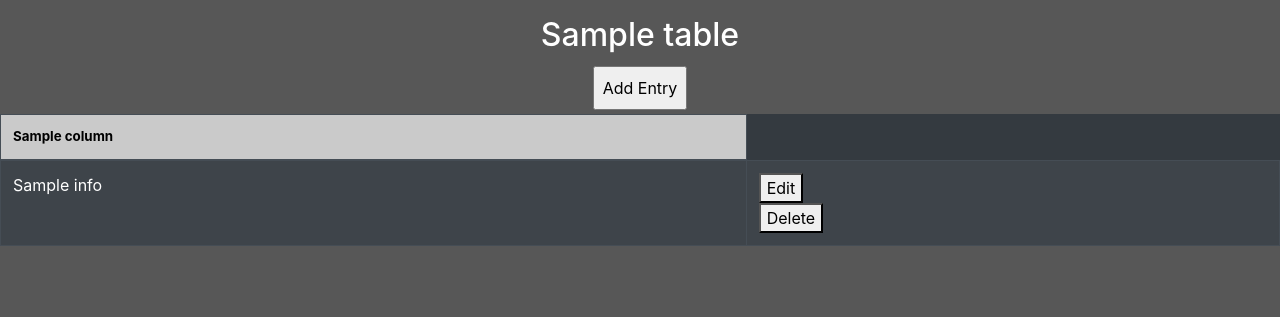
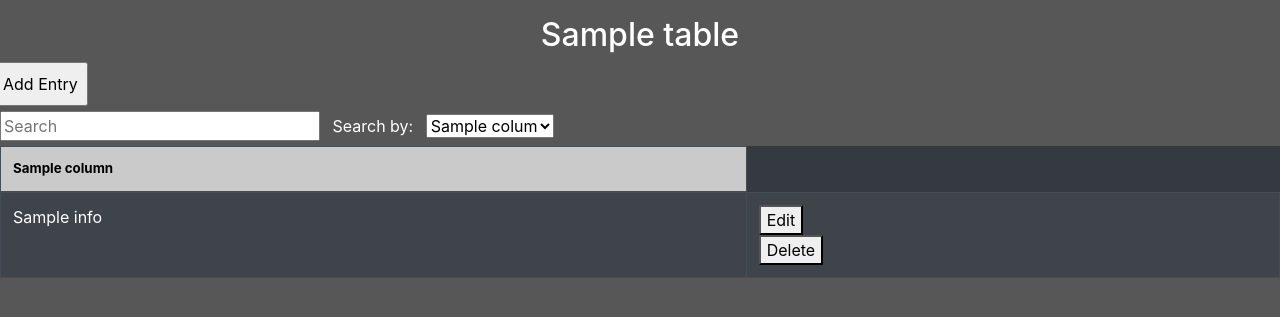
Before and after one commit to lawrencejd1/DeviceManager, a Flask app: template DeviceApp/templates/tablePage.html in a window 1280 px wide. Shown: the part 168-485 px from the top of the page. Run offline with Flask 2, Linux system fonts and the light colour scheme; the template is opened without the code that fills it: most values are stand-ins (such as "Sample title", 1, 10 or a date in 2020); some libraries are stand-ins or nearby versions.

Commit message:
commit on main

```diff
--- a/DeviceApp/app.py
+++ b/DeviceApp/app.py
@@ -58,7 +58,6 @@ def add_page():
 
     for i, column in enumerate(columns, 1):
 
-        print(column)
 
         if(i % 4 == 0 and i > 0):
             row.append(column)
--- a/DeviceApp/helper.py
+++ b/DeviceApp/helper.py
@@ -113,7 +113,7 @@ def add_to_list(columns, values):
 
         c = conn.cursor()
 
-        # c.execute()
+        c.execute(sqlCommand)
 
         conn.commit()
 
--- a/DeviceApp/static/css/index.css
+++ b/DeviceApp/static/css/index.css
@@ -11,8 +11,6 @@ html, body {
     margin-top: 3rem;
     margin-bottom: 1rem;
 }
-
-
 
 .columns {
     background-color: rgb(202, 202, 202);
--- /dev/null
+++ b/DeviceApp/static/javascript/table.js
@@ -0,0 +1,26 @@
+function searchBox() {
+
+    var filterSelect = document.getElementById("filterSelect");
+
+    var filterNum = filterSelect.value;
+
+    // Declare variables
+    var input, filter, table, tr, td, i, txtValue;
+    input = document.getElementById("myInput");
+    filter = input.value.toUpperCase();
+    table = document.getElementById("dataTable");
+    tr = table.getElementsByTagName("tr");
+
+    // Loop through all table rows, and hide those who don't match the search query
+    for (i = 0; i < tr.length; i++) {
+      td = tr[i].getElementsByTagName("td")[filterNum];
+      if (td) {
+        txtValue = td.textContent || td.innerText;
+        if (txtValue.toUpperCase() === filter || filter === "") {
+          tr[i].style.display = "";
+        } else {
+          tr[i].style.display = "none";
+        }
+      }
+    }
+  }
--- a/DeviceApp/templates/addItem.html
+++ b/DeviceApp/templates/addItem.html
@@ -34,7 +34,7 @@
             {% endfor %}
 
 
-        <div class="col mt-3">
+        <div class="col mt-3 mb-3">
             <span class="row justify-content-center">
             <input class="row p-2" type="submit" value="Post">
             </span>
--- a/DeviceApp/templates/layout.html
+++ b/DeviceApp/templates/layout.html
@@ -4,7 +4,7 @@
     <head>
 
         <link rel="stylesheet" href="https://stackpath.bootstrapcdn.com/bootstrap/4.3.1/css/bootstrap.min.css" integrity="sha384-ggOyR0iXCbMQv3Xipma34MD+dH/1fQ784/j6cY/iJTQUOhcWr7x9JvoRxT2MZw1T" crossorigin="anonymous">
-        <link rel="stylesheet" href="https://cdnjs.cloudflare.com/ajax/libs/twitter-bootstrap/4.5.2/css/bootstrap.css">
+
 
         <link rel="stylesheet" type="text/css" href="{{ url_for('static',filename='css/index.css') }}">
 
@@ -57,6 +57,8 @@
         <script src="https://cdnjs.cloudflare.com/ajax/libs/popper.js/1.14.7/umd/popper.min.js" integrity="sha384-UO2eT0CpHqdSJQ6hJty5KVphtPhzWj9WO1clHTMGa3JDZwrnQq4sF86dIHNDz0W1" crossorigin="anonymous"></script>
         <script src="https://stackpath.bootstrapcdn.com/bootstrap/4.3.1/js/bootstrap.min.js" integrity="sha384-JjSmVgyd0p3pXB1rRibZUAYoIIy6OrQ6VrjIEaFf/nJGzIxFDsf4x0xIM+B07jRM" crossorigin="anonymous"></script>
 
+        {% block scripts %} {% endblock %}
+
     </body>
 
 </html>
--- a/DeviceApp/templates/tablePage.html
+++ b/DeviceApp/templates/tablePage.html
@@ -6,18 +6,35 @@
     <h2 class="row justify-content-center">{{table}}</h2>
 </div>
 
-<div class="col align-self-center p-1">
-
-    <form class="row justify-content-center" action="/add" method="POST">
+<div class="row">
+    <form class="ml-2" action="/add" method="POST">
         <input type="hidden" name="table" value="{{table}}">
         <input class="p-2" type="submit" value="Add Entry">
     </form>
 </div>
 
-<div>
+<div class="row">
 
+    <span class="col">
 
-<div id="tableDiv" class="table table-responsive h-100">
+        <input type="text" id="myInput" onkeyup="searchBox()" placeholder="Search" style="width: 25%;">
+
+        <label class="m-2" style="color: white;">Search by: </label>
+
+        <select id="filterSelect" class="" style="width: 10%;" onchange="searchBox()">
+
+            {% for column in columns %}
+            <option value="{{loop.index-1}}">{{column}}</option>
+            {% endfor %}
+
+        </select>
+
+    </span>
+
+</div>
+
+<div id="tableDiv" class="table h-100">
+
 <table id="dataTable" class="table-md table-hover table-striped table-dark table-bordered table-fixed" style="width:100%">
 
     <thead>
@@ -39,11 +56,11 @@
         <td>
             <div>
                 <form action="/edit" method="POST">
-                    <button name="{{table}}:{{item[0]}}" id="editBtn">Edit</button>
+                    <button name="{{table}}:{{item[0]}}">Edit</button>
                 </form>
 
                 <form action="/delete" method="POST">
-                    <button name="{{table}}:{{item[0]}}" id="deleteBtn">Delete</button>
+                    <button name="{{table}}:{{item[0]}}">Delete</button>
                 </form>
             </div>
         </td>
@@ -61,5 +78,5 @@
 {% endblock %}
 
 {% block scripts %}
-<script type="text/javascript" src="{{ url_for('static', filename='javascript/stickyTableHeader.js') }}"></script>
+<script type="text/javascript" src="{{ url_for('static', filename='javascript/table.js') }}"></script>
 {% endblock %}
```
Also changed, not shown: DeviceApp/static/javascript/stickyTableHeader.js (deleted, +0 -33 lines).
